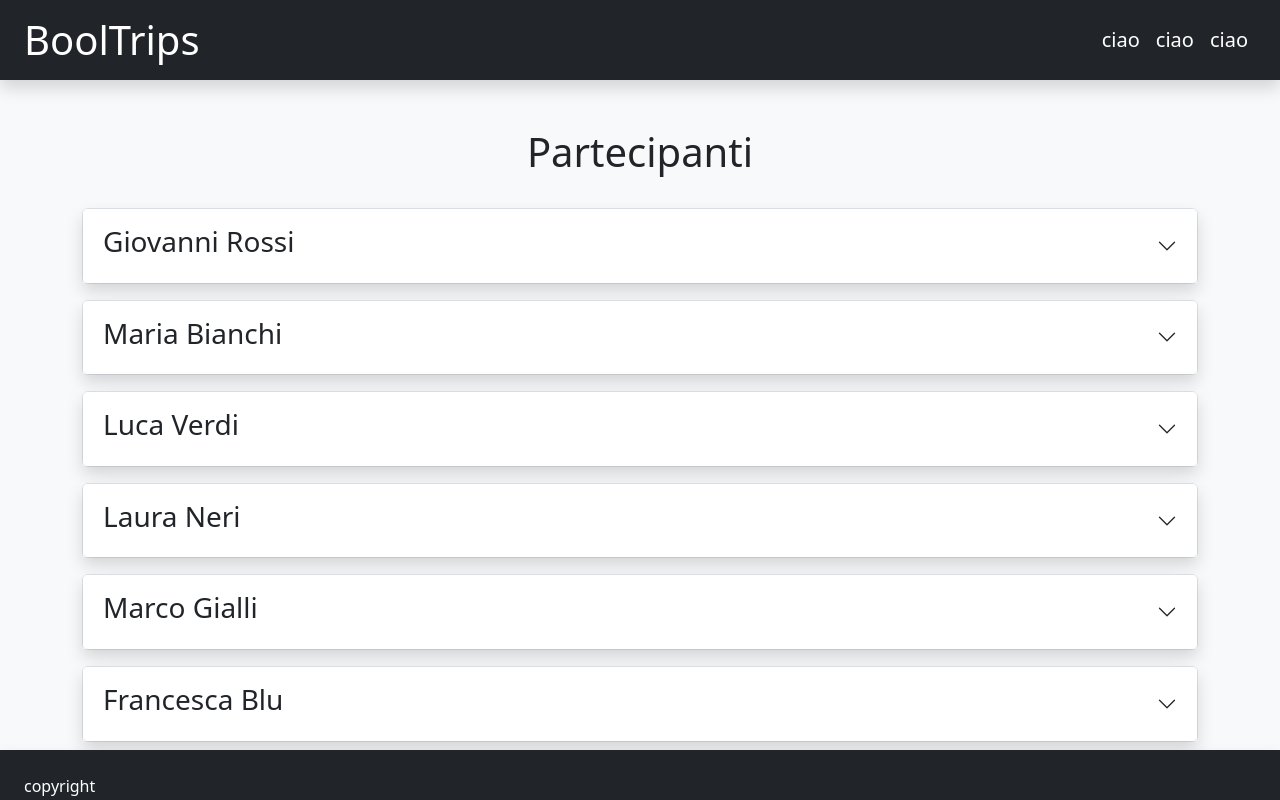
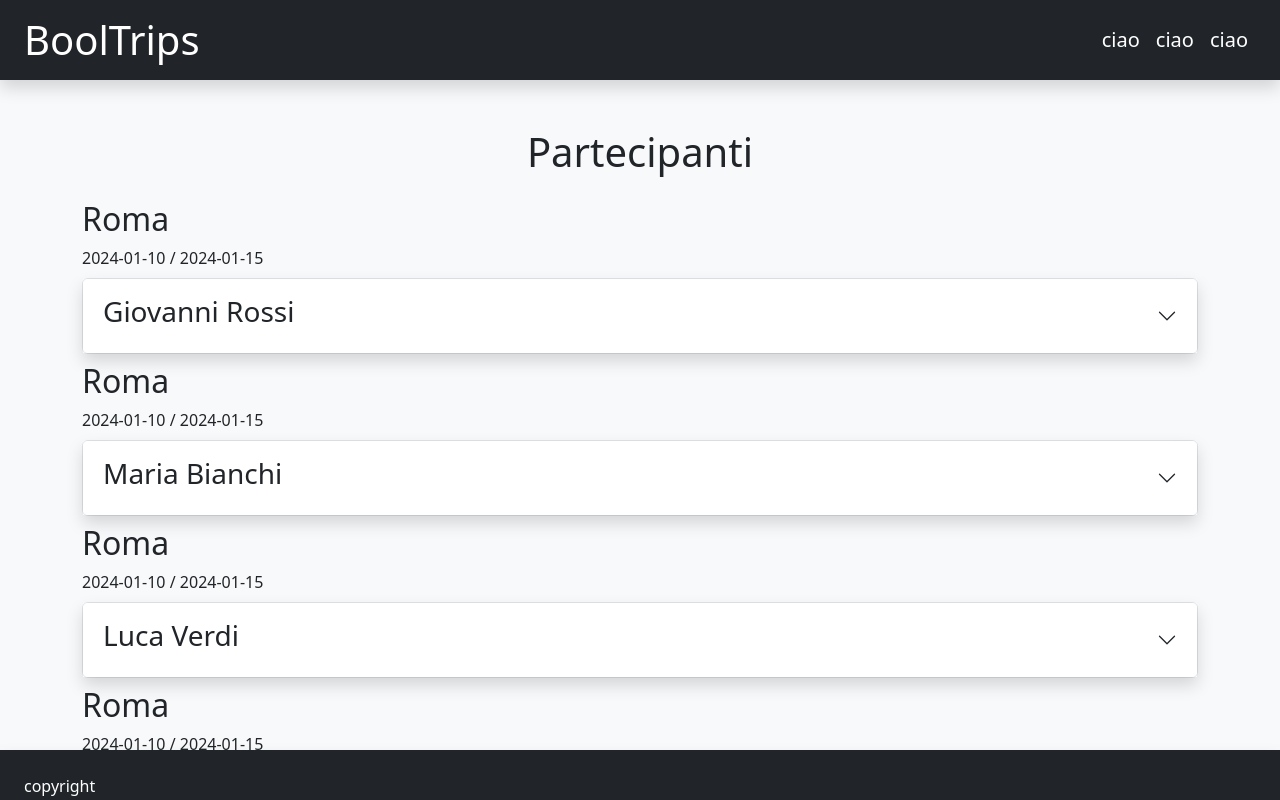
Before and after one commit to Pietroo03/Web-App-Gite, a React (Vite) app: page /trip/1 in a window 1280 px wide. Built offline with nearby package versions, Linux system fonts and the light colour scheme.

Commit message:
add recap of trip to single page

```diff
--- a/src/components/SingleTripCard.jsx
+++ b/src/components/SingleTripCard.jsx
@@ -1,13 +1,39 @@
-import { useState } from 'react';
+import { useState, } from 'react';
+import { useParams } from 'react-router-dom';
 
-export default function SingleTripsCard({ participant }) {
+export default function SingleTripsCard({ participant, trips }) {
     const [isOpen, setIsOpen] = useState(false);
 
     const toggleAccordion = () => {
         setIsOpen(!isOpen);
     };
 
+    const { id } = useParams()
+
+
+    function findDestination(trips, id) {
+        return trips.find(trip => trip.id === Number(id))
+    }
+
+
+    const trip = findDestination(trips, id);
+
+
+
+
     return (
+
+        <>
+            {trip ? (
+                <div>
+                    <h2>{trip.destinazione}</h2>
+                    <span>{trip.dataInizio} </span>
+                    <span>/ {trip.dataFine}</span>
+                </div>
+            ) : (
+                <p>Destinazione non trovata</p>
+            )}
+
             <div className="accordion py-2" id={`accordion-${participant.id}`}>
                 <div className="accordion-item">
                     <h2 className="accordion-header">
@@ -43,5 +69,6 @@ export default function SingleTripsCard({ participant }) {
                     </div>
                 </div>
             </div >
+        </>
     );
 }
--- a/src/components/TripsCard.jsx
+++ b/src/components/TripsCard.jsx
@@ -25,7 +25,7 @@ export default function TripsCard() {
                                             </div>
                                         </div>
                                         <div className='mt-3'>
-                                            <Link to={`trip/${trip.destinazione}`} className='btn btn-dark'>Dettagli Viaggio</Link>
+                                            <Link to={`trip/:id`} className='btn btn-dark'>Dettagli Viaggio</Link>
                                         </div>
                                     </div>
 
--- a/src/pages/TripPage.jsx
+++ b/src/pages/TripPage.jsx
@@ -1,6 +1,7 @@
 import { useParams, Link } from "react-router-dom"
 import SingleTripCard from "../components/SingleTripCard"
 import Participants from "../data/Participants"
+import trips from "../data/trips"
 
 export default function TripPage() {
 
@@ -16,6 +17,7 @@ export default function TripPage() {
                             participants_id={id}
                             key={participant.id}
                             participant={participant}
+                            trips={trips}
                         />
                     )}
                 </div>
```
Lines whose indentation alone changed are shown as unchanged.
